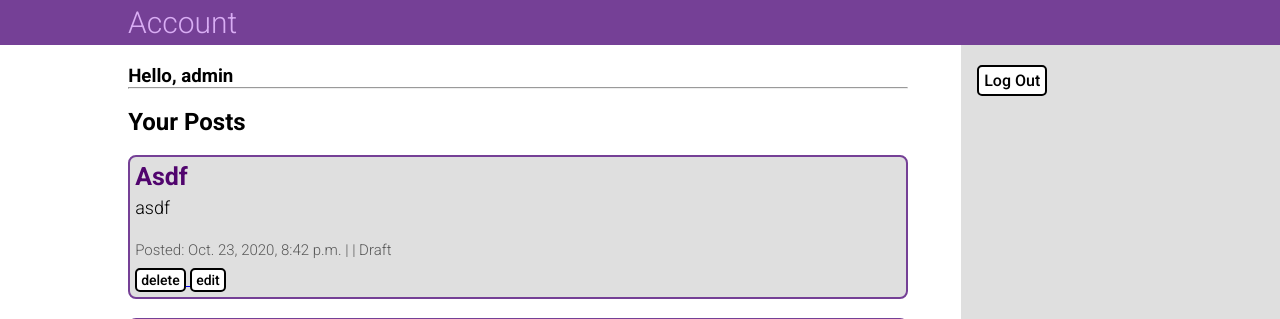
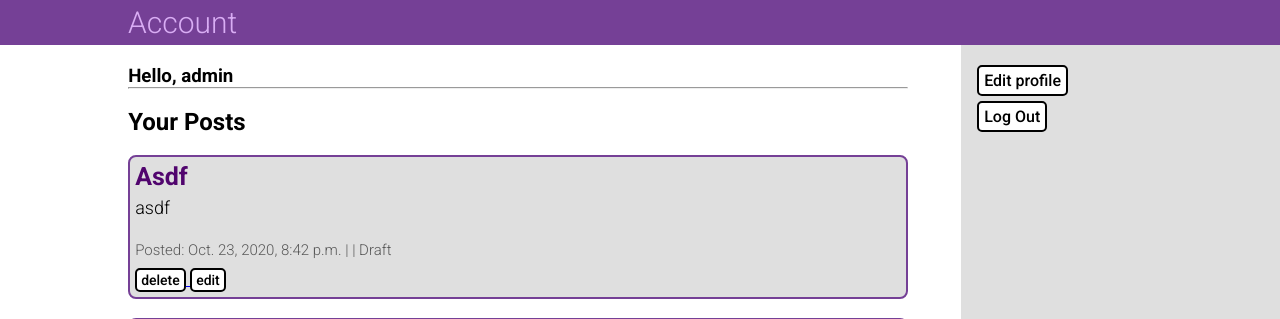
Before and after one commit to bulkashmak/blog_website, a Django app: page /account/ in a window 1280 px wide. Shown: the part 67-386 px from the top of the page. Run offline with Django 3.2, Linux system fonts and the light colour scheme; a user stored in the database is signed in; data comes from the database, SQL or seed files in the repository; both versions use the stored data as it was after the commit.

Commit message:
Created a form to edit profile info

```diff
--- a/posts/static/css/base.css
+++ b/posts/static/css/base.css
@@ -307,3 +307,22 @@ input[type=text]:focus, input[type=password]:focus {
   color: white;
   cursor: pointer;
 }
+
+.sidebar_btn {
+  background-color: white;
+  border: solid 2px black;
+  border-radius: 5px;
+  color: black;
+  padding: 4px 5px;
+  font-size: 16px;
+  font-family: "Roboto", sans-serif;
+  font-weight: 500;
+  transition: all 0.3s ease 0s;
+  margin-bottom: 5px;
+}
+
+.sidebar_btn:hover {
+  background-color: black;
+  color: white;
+  cursor: pointer;
+}
--- a/users/templates/users/account.html
+++ b/users/templates/users/account.html
@@ -39,5 +39,6 @@
 {% endblock content %}
 
 {% block sidebar %}
-    <a href="{% url 'logout' %}"><button class="create_button" type="button">Log Out</button></a>
+    <p><a href="{% url 'edit_profile' %}"><button class="sidebar_btn" type="button">Edit profile</button></a></p>
+    <p><a href="{% url 'logout' %}"><button class="sidebar_btn" type="button">Log Out</button></a></p>
 {% endblock sidebar %}
--- a/users/urls.py
+++ b/users/urls.py
@@ -8,4 +8,5 @@ urlpatterns = [
     path('', include('django.contrib.auth.urls')),
     path('', views.account_details, name="account_details"),
     path('register', views.register, name="register"),
+    path('edit_profile/', views.edit_profile, name="edit_profile"),
 ]
--- a/users/views.py
+++ b/users/views.py
@@ -1,14 +1,18 @@
 from django.shortcuts import render, redirect
 from django.contrib.auth.forms import UserCreationForm
 from django.contrib.auth import authenticate, login
+from django.contrib.auth.decorators import login_required
 
 from posts.models import Post
+from .forms import EditProfileForm
 
 
 def register(request):
     """
     View to register new users on the website.
     """
+    template = 'registration/register.html'
+
     if request.method == 'POST':
         form = UserCreationForm(request.POST)
 
@@ -28,9 +32,10 @@ def register(request):
         'form': form,
     }
 
-    return render(request, 'registration/register.html', context)
+    return render(request, template, context)
 
 
+@login_required
 def account_details(request):
     posts = Post.objects.filter(author=request.user)
 
@@ -40,3 +45,27 @@ def account_details(request):
     }
 
     return render(request, 'users/account.html', context)
+
+
+@login_required
+def edit_profile(request):
+    """
+    Edit profile info: username, First name, Last name, email
+    """
+    template = 'users/edit_profile.html'
+
+    if request.method == 'POST':
+        form = EditProfileForm(request.POST, instance=request.user)
+
+        if form.is_valid():
+            form.save()
+            return redirect('account_details')
+    else:
+        form = EditProfileForm()
+
+    context = {
+        'title': 'Edit Profile',
+        'form': form
+    }
+
+    return render(request, template, context)
```
Also changed, not shown: users/forms.py (+11 -1 lines), users/templates/users/edit_profile.html (added, +23 -0 lines), db.sqlite3.
